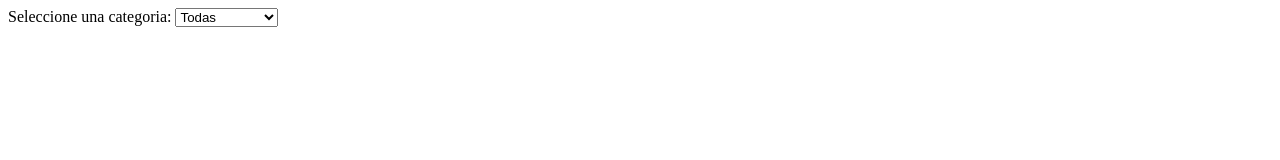
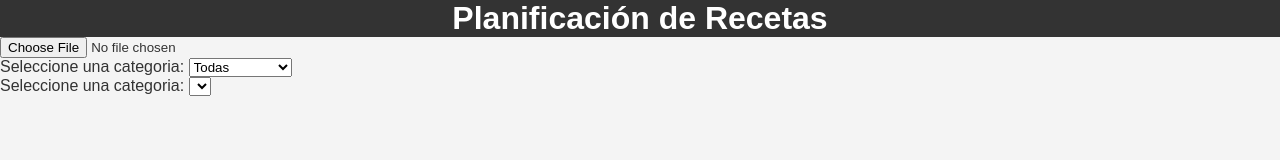
Before and after one commit to CarlosRizzetti/Recetas, a plain HTML site: page index.html in a window 1280 px wide. Drawn offline with Linux system fonts and the light colour scheme.

Commit message:
agrege el listado de productos

```diff
--- a/index.html
+++ b/index.html
@@ -3,14 +3,19 @@
 <head>
     <meta charset="UTF-8">
     <meta name="viewport" content="width=device-width, initial-scale=1.0">
+    <link rel="stylesheet" href="./planificacion.css">
     <title>Document</title>
 </head>
 <body>
     <header>
-
+        <h1>Planificación de Recetas</h1>
     </header>
     <main>
         <section>
+            <input type="file" id="excelFile" accept=".xlsx, .xls">
+        </section>
+        <section>
+
             <label for="">  Seleccione una categoria:</label>
             <select name="categorias" id="categorias">
                 <option value="todas">Todas</option>
@@ -18,11 +23,21 @@
                 <option value="Sandwicheria">Sandwicheria</option>
                 <option value="Pastas">Pastas</option>
                 <option value="Flanes">Flanes</option>
+                </select>
         </section>
+            <label for="">  Seleccione una categoria:</label>
+            <select name="productos" id="recetasContainer">
+                <option value="todas" id="productos">Todas</option>
+            </select>
+        </section>
+
+
+
     </main>
     <footer>
 
     </footer>
+    <script src="https://cdn.jsdelivr.net/npm/xlsx/dist/xlsx.full.min.js"></script>
     <script src="./ALIAS.js" type="module"></script>
     <script src="./DATOS_LISTADOS.JS" type="module"></script>
     <script src="./DATOS_PASTELERIA.JS" type="module"></script>
--- /dev/null
+++ b/planificacion.css
@@ -0,0 +1,22 @@
+*{
+    margin: 0;
+    padding: 0;
+    box-sizing: border-box;
+}
+body {
+    font-family: Arial, sans-serif;
+    background-color: #f4f4f4;
+    color: #333;
+
+}
+header, footer {
+    background-color: #333;
+    color: #fff;
+    text-align: center;
+
+}
+main {
+    width: 80% ;
+    height: 100vh;
+
+}
--- a/script.js
+++ b/script.js
@@ -3,7 +3,10 @@ import './FUNCIONES.JS';
 import './ALIAS.js';
 import './DATOS_LISTADOS.JS';
 import { recetas } from './DATOS_PASTELERIA.JS';
-
+const containerRecetas = document.getElementById("recetasContainer");
+document.addEventListener("DOMContentLoaded", () => {
+    containerRecetas.innerHTML = "";
+})
 
 const categorias = document.getElementById("categorias");
 categorias.addEventListener("change", function() {
@@ -11,8 +14,15 @@ categorias.addEventListener("change", function() {
     console.log("Categoría seleccionada:", seleccion);
     if (seleccion === "Pasteleria") {
         recetas.forEach(receta => {
-            console.log("Receta:", receta);
+            containerRecetas.innerHTML += `<option>${receta.mercaderia}</option>`;
+            console.log("Receta:", receta.mercaderia);
+            mostrarRecetas(receta.ingredientes);
         });
     }
     // Aquí puedes agregar la lógica para filtrar las recetas según la categoría seleccionada
 });
+function mostrarRecetas(nombre) {
+    nombre.forEach(receta => {
+        console.log("Receta:", receta.cantidad, receta.unidad, receta.nombre);
+    });
+}
```
